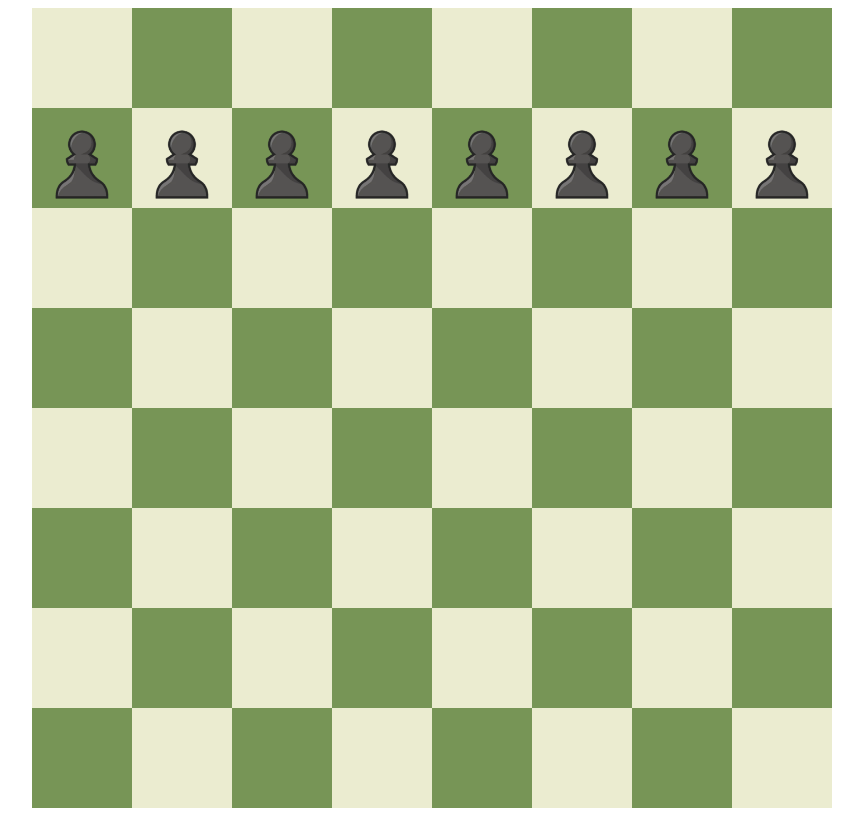
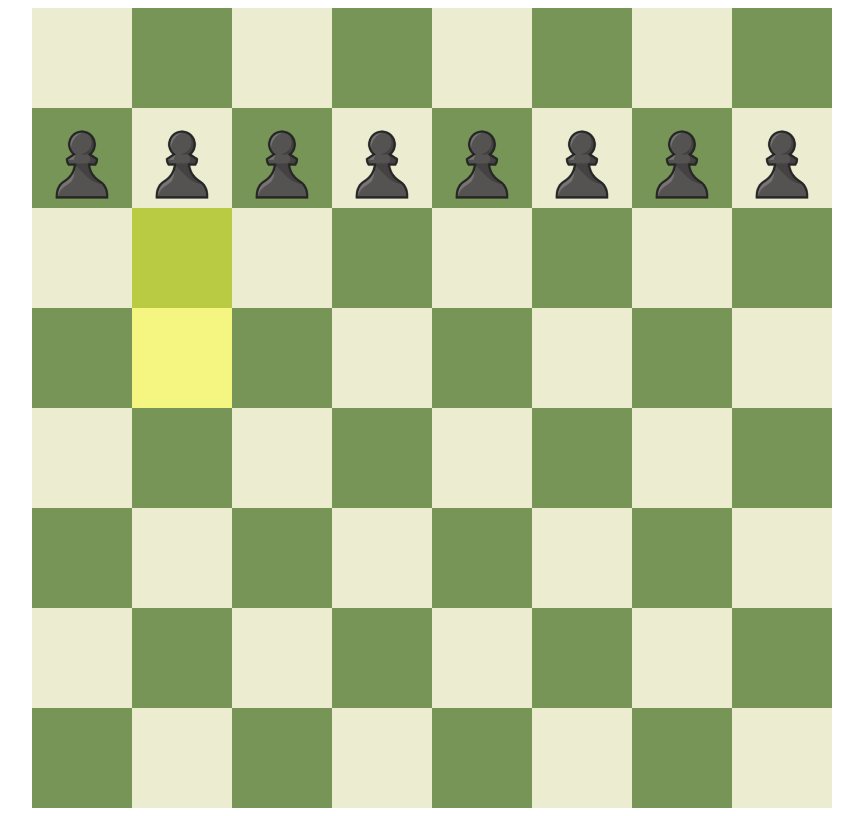
Before and after one commit to moaliyev/chessGame, a React (Vite) app: page / in a window 1280 px wide. Both pictures are taken after a click on the picture 390 px from the left and 158 px from the top of the page. Shown: the whole page, without its empty margins (208-1071 px from the left). Built offline with nearby package versions, Linux system fonts and the light colour scheme; the HTML template or start-up script is replaced by a standard one.

Commit message:
feat: Pawn move added

```diff
--- a/src/App.tsx
+++ b/src/App.tsx
@@ -1,12 +1,10 @@
-import { useEffect, useState } from "react";
+import { useState } from "react";
 
 // CSS
 import "./assets/css/App.css";
 
 // Types
 import Piece from "./pieces/BasePiece";
-import Pawn from "./pieces/Pawn";
-import { Color } from "./enums";
 
 // Components
 import Cell from "./components/Cell";
@@ -16,6 +14,30 @@ import useInitializeBoard from "./hooks/useInitializeBoard";
 
 function App() {
   const { board, setBoard } = useInitializeBoard();
+  const [activeMoves, setActiveMoves] = useState<number[][]>([]);
+  const [activePiece, setActivePiece] = useState<Piece | null>();
+
+  const onMoveToSquare = (position: number[]) => {
+    if (!activePiece) return;
+
+    // Get the new board with the piece moves to the given square
+    const newBoard = activePiece.moveToSquare(board, position);
+
+    // Update the board
+    setBoard(newBoard);
+
+    // Return to default
+    setActivePiece(null);
+    setActiveMoves([]);
+  };
+
+  const onPieceClick = (piece: Piece | null): void => {
+    if (piece === null) {
+      return;
+    }
+    setActivePiece(piece);
+    setActiveMoves(piece.getPossibleMoves(board));
+  };
 
   return (
     <>
@@ -25,7 +47,15 @@ function App() {
             <Cell
               key={firstIndex + secondIndex}
               count={firstIndex + secondIndex}
-              image={piece?.image}
+              position={[firstIndex, secondIndex]}
+              active={Boolean(
+                activeMoves.find(
+                  item => item[0] === firstIndex && item[1] === secondIndex
+                )
+              )}
+              piece={piece ?? undefined}
+              handleClick={onPieceClick}
+              handleMove={onMoveToSquare}
             />
           ))
         )}
--- a/src/assets/css/Cell.css
+++ b/src/assets/css/Cell.css
@@ -3,6 +3,7 @@
 }
 
 .green.active {
+    cursor: pointer;
     background-color: #B9CA43;
 }
 
@@ -11,6 +12,7 @@
 }
 
 .white.active {
+    cursor: pointer;
     background-color: #F5F682;
 }
 
--- a/src/components/Cell.tsx
+++ b/src/components/Cell.tsx
@@ -1,16 +1,55 @@
 import "../assets/css/Cell.css";
+import Piece from "../pieces/BasePiece";
 
-const Cell: React.FC<PropType> = ({ image, count }: PropType) => {
+const Cell: React.FC<PropType> = ({
+  count,
+  active,
+  piece,
+  position,
+  handleClick,
+  handleMove,
+}: PropType) => {
   return (
-    <div className={`cell ${count % 2 ? "green" : "white"}`}>
-      {image ? <img src={image} alt={image.split(".")[0]} /> : ""}
-    </div>
+    <>
+      {active ? (
+        <div
+          className={`cell active ${count % 2 ? "green" : "white"}`}
+          onClick={() => handleMove(position)}
+        >
+          {piece ? (
+            <img
+              src={piece.image}
+              alt={piece.image.split(".")[0].split("/")[5]}
+              onClick={() => handleClick(piece)}
+            />
+          ) : (
+            ""
+          )}
+        </div>
+      ) : (
+        <div className={`cell ${count % 2 ? "green" : "white"}`}>
+          {piece ? (
+            <img
+              src={piece.image}
+              alt={piece.image.split(".")[0].split("/")[5]}
+              onClick={() => handleClick(piece)}
+            />
+          ) : (
+            ""
+          )}
+        </div>
+      )}
+    </>
   );
 };
 
 type PropType = {
-  image?: string;
   count: number;
+  active: boolean;
+  position: number[];
+  piece?: Piece;
+  handleClick: (piece: Piece) => void;
+  handleMove: (position: number[]) => void;
 };
 
 export default Cell;
--- a/src/pieces/BasePiece.ts
+++ b/src/pieces/BasePiece.ts
@@ -15,7 +15,22 @@ export default abstract class Piece implements IPiece {
     this.direction = color === Color.BLACK ? Direction.DOWN : Direction.UP;
   }
 
-  getPossibleMoves = (board: Piece[][]): number[][] => [];
+  public abstract getPossibleMoves(board: (Piece | null)[][]): number[][];
 
-  getAllMoves = (board: Piece[][]): number[][] => [];
+  public moveToSquare = (
+    board: (Piece | null)[][],
+    position: number[]
+  ): (Piece | null)[][] => {
+    // Remove piece from the previous position
+    const newBoard: (Piece | null)[][] = [...board];
+    newBoard[this.position[0]][this.position[1]] = null;
+
+    // Add piece to the new position
+    this.position = position;
+    newBoard[position[0]][position[1]] = this;
+
+    return newBoard;
+  };
+
+  // public abstract getAllMoves(board: (Piece | null)[][]): number[][];
 }
--- a/src/pieces/Pawn.ts
+++ b/src/pieces/Pawn.ts
@@ -2,11 +2,13 @@ import { Color } from "../enums";
 import Piece from "./BasePiece";
 
 export default class Pawn extends Piece {
+  public isMoved: boolean;
   constructor(color: Color, image: string, position: number[]) {
     super(color, image, position);
+    this.isMoved = false;
   }
 
-  override getPossibleMoves = (board: Piece[][]) => {
+  public override getPossibleMoves = (board: (Piece | null)[][]) => {
     const possibleMoves: number[][] = [];
 
     const row: number = this.position[0];
@@ -17,8 +19,9 @@ export default class Pawn extends Piece {
       if (!board[row + this.direction][column])
         possibleMoves.push([row + this.direction, column]);
 
-      if (!board[row + 2 * this.direction][column])
-        possibleMoves.push([row + 2 * this.direction, column]);
+      if (!this.isMoved)
+        if (!board[row + 2 * this.direction][column])
+          possibleMoves.push([row + 2 * this.direction, column]);
     } catch (err) {
       console.log(err);
     }
@@ -26,13 +29,13 @@ export default class Pawn extends Piece {
     // Check diagonals to beat opponent piece
     try {
       if (
-        board[row + this.direction][column + this.direction].color ===
+        board[row + this.direction][column + this.direction]?.color ===
         (this.color === Color.BLACK ? Color.WHITE : Color.BLACK)
       )
         possibleMoves.push([row, column + this.direction]);
 
       if (
-        board[row + this.direction][column - this.direction].color ===
+        board[row + this.direction][column - this.direction]?.color ===
         (this.color === Color.BLACK ? Color.WHITE : Color.BLACK)
       )
         possibleMoves.push([row, column - this.direction]);
@@ -42,4 +45,22 @@ export default class Pawn extends Piece {
 
     return possibleMoves;
   };
+
+  public moveToSquare = (
+    board: (Piece | null)[][],
+    position: number[]
+  ): (Piece | null)[][] => {
+    // Mark this pawn as moved so that it can only move one square
+    this.isMoved = true;
+
+    // Remove piece from the previous position
+    const newBoard: (Piece | null)[][] = [...board];
+    newBoard[this.position[0]][this.position[1]] = null;
+
+    // Add piece to the new position
+    this.position = position;
+    newBoard[position[0]][position[1]] = this;
+
+    return newBoard;
+  };
 }
```
Also changed, not shown: src/interfaces/IPiece.ts (+6 -2 lines).
